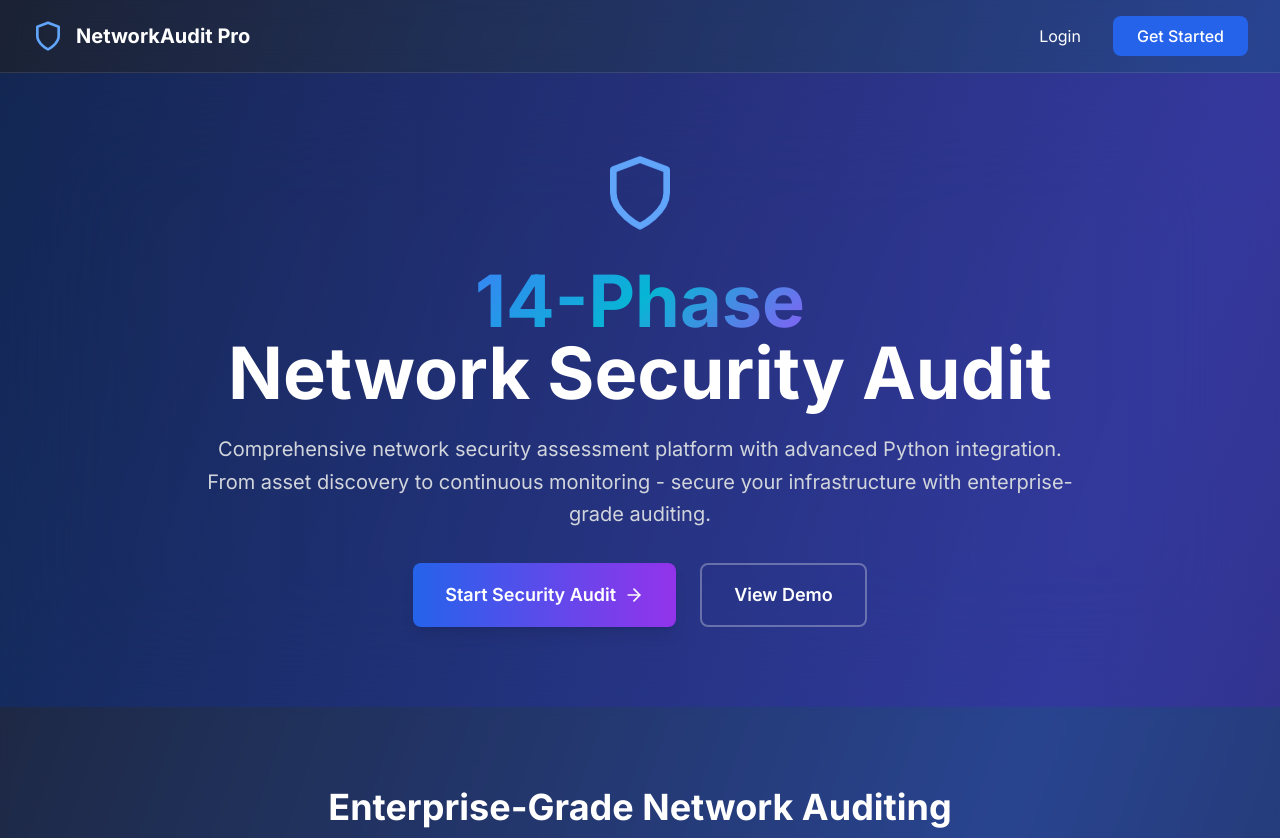
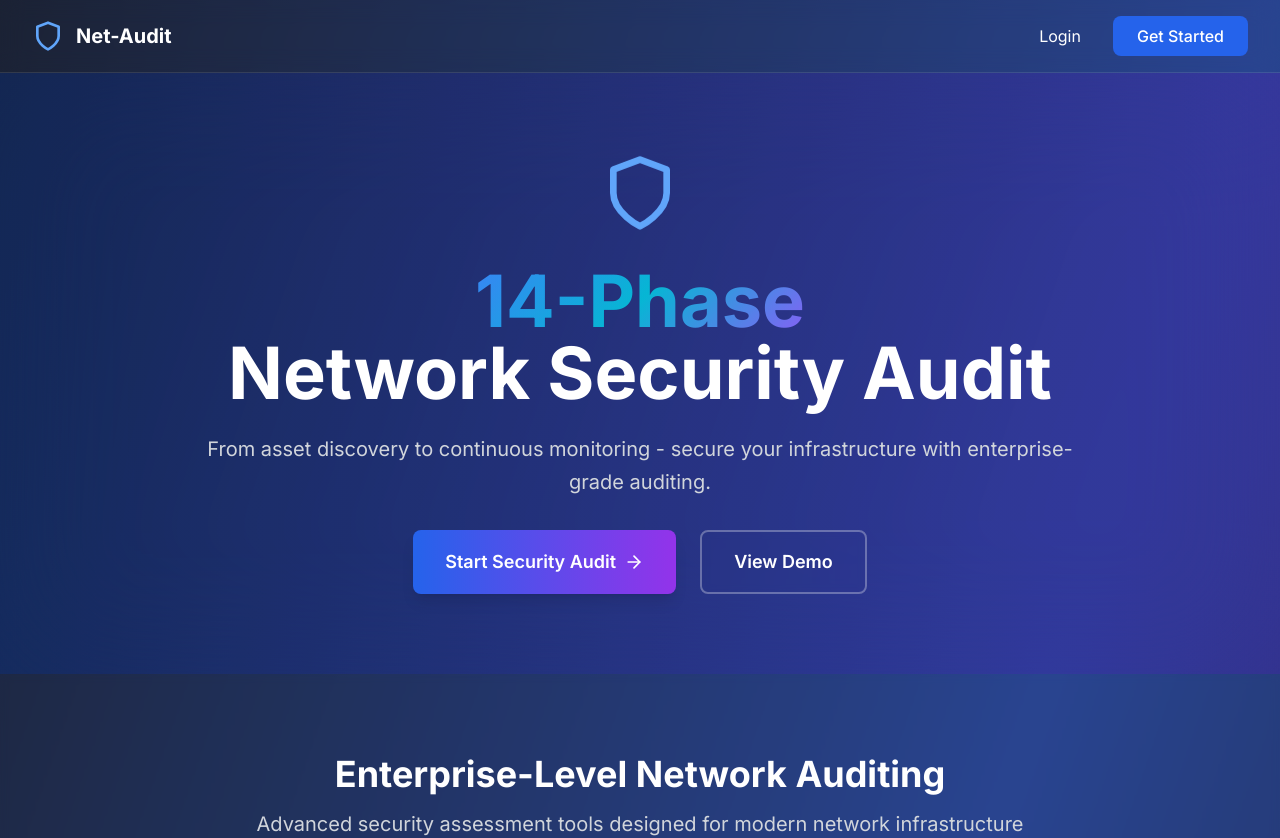
Before and after one commit to Vaibhavee89/Net-Audit-, a React (Vite) app: page / in a window 1280 px wide. Shown: the top 838 px of the page. Built offline with nearby package versions, Linux system fonts and the light colour scheme; the HTML template or start-up script is replaced by a standard one.

Commit message:
ui changes

```diff
--- a/src/pages/LandingPage.jsx
+++ b/src/pages/LandingPage.jsx
@@ -169,7 +169,7 @@ function LandingPage() {
           <div className="flex justify-between items-center py-4">
             <div className="flex items-center space-x-3">
               <Shield className="w-8 h-8 text-blue-400" />
-              <span className="text-xl font-bold text-white">NetworkAudit Pro</span>
+              <span className="text-xl font-bold text-white">Net-Audit</span>
             </div>
             <div className="flex space-x-4">
               <Link
@@ -202,7 +202,6 @@ function LandingPage() {
             Network Security Audit
           </h1>
           <p className="text-xl text-gray-300 mb-8 max-w-4xl mx-auto leading-relaxed">
-            Comprehensive network security assessment platform with advanced Python integration.
             From asset discovery to continuous monitoring - secure your infrastructure with enterprise-grade auditing.
           </p>
           <div className="flex flex-col sm:flex-row gap-6 justify-center">
@@ -224,7 +223,7 @@ function LandingPage() {
       <section className="py-20 px-4 sm:px-6 lg:px-8 bg-white/5 backdrop-blur-sm">
         <div className="max-w-7xl mx-auto">
           <div className="text-center mb-16">
-            <h2 className="text-4xl font-bold text-white mb-4">Enterprise-Grade Network Auditing</h2>
+            <h2 className="text-4xl font-bold text-white mb-4">Enterprise-Level Network Auditing</h2>
             <p className="text-xl text-gray-300 max-w-3xl mx-auto">
               Advanced security assessment tools designed for modern network infrastructure
             </p>
```
